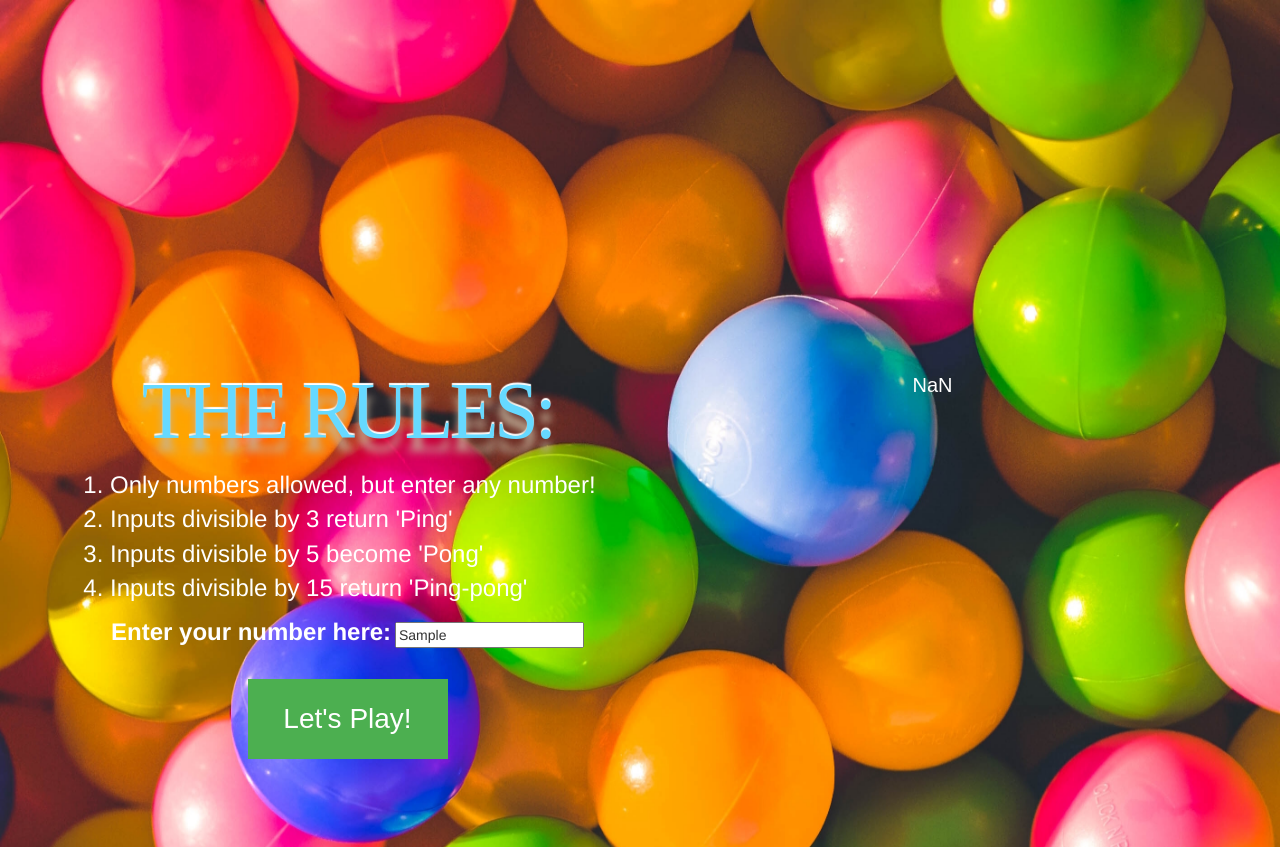
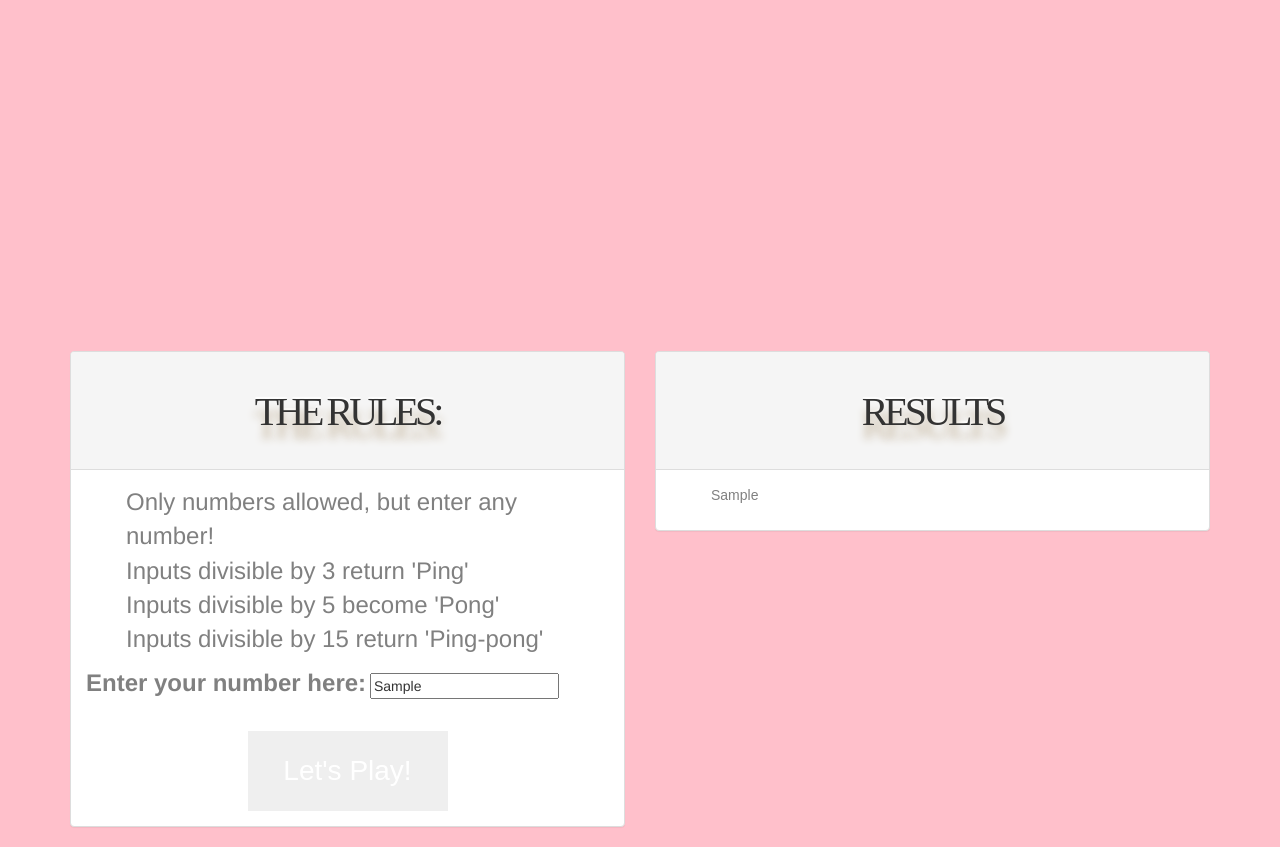
Before and after one commit to katebyars/pingpong, a plain HTML site: page index.html in a window 1280 px wide. Both pictures are taken after typing "Sample" into the empty fields and a click on the button "Let's Play!". Before the commit the page ends 800 px from the top, so only its background shows below. Drawn offline with Linux system fonts and the light colour scheme.

Commit message:
corrected output to show ping, pong and ping-pong for numbers divisible by 3, 5, and 15 respectively

```diff
--- a/css/styles.css
+++ b/css/styles.css
@@ -1,16 +1,16 @@
-#mainpanel {
-  text-align: center;
-}
+
 .container {
   overflow-wrap: normal;
   overflow-wrap: breakword;
   word-wrap: break-word;
 }
-ol {
+ol, ul {
   text-align: left;
+  list-style: none;
+  color: gray;
 }
 p, ol, li, h1, .white, label {
-  color: white;
+  color: gray;
 }
 .white {
   font-size: 44px;
@@ -36,7 +36,7 @@ button {
 }
 .button {
     position: relative;
-    background-color: #4CAF50;
+    background-color: #gray;
     border: none;
     font-size: 28px;
     color: #FFFFFF;
@@ -48,6 +48,7 @@ button {
     text-decoration: none;
     overflow: hidden;
     cursor: pointer;
+
 }
 .button:after {
     content: "";
@@ -70,25 +71,27 @@ button {
 h3 {
   /* margin: 20px; */
   font-family: "Paytone One";
-  color: #202020;
+  color: #gray;
   text-transform: uppercase;
   letter-spacing: -2px;
 }
 h3 span {
   display: block;
   margin: 11px 0 17px 0;
-  font-size: 80px;
-  line-height: 80px;
-  color: #66d9ff;
+  font-size: 40px;
+  line-height: 60px;
+  color: #gray;
   text-shadow: 0 13.36px 8.896px #c4b59d,0 -2px 1px #fff;
   letter-spacing: -4px;
+  text-align: center;
 }
 body {
+  background-color: pink;
   overflow-wrap: normal;
   overflow-wrap: breakword;
   word-wrap: break-word;
 }
 
-#result {
-  font-size: 20px;
+.result {
+  font-size: 14px;
 }
--- a/index.html
+++ b/index.html
@@ -9,11 +9,14 @@
   </head>
   <body>
     <div class="container">
-      <img src="img/color.jpg" id="bg" alt="pingpong">
-      <div class="row" id="mainpanel">
+      <div class="row">
         <div class="col-md-6">
+          <div class="panel panel-default">
+            <div class="panel-heading">
+              <h3><span>The Rules:</span></h3>
+            </div>
+            <div class="panel-body">
               <form id="userInput">
-            <h3><span>The Rules:</span></h3>
                 <ol>
                   <li>Only numbers allowed, but enter any number!</li>
                   <li>Inputs divisible by 3 return 'Ping'</li>
@@ -22,12 +25,24 @@
                 </ol>
                 <label for="input">Enter your number here:</label>
                 <input type="text" name="input"><br>
-            <button class="button" type="submit" name="button">Let's Play!</button>
+                <button class="button center-block" type="submit" name="button">Let's Play!</button>
               </form>
             </div>
+          </div>
+        </div>
         <div class="col-md-6">
+          <div class="panel panel-default">
+            <div class="panel-heading">
+              <h3><span>Results</span></h3>
+            </div>
+            <div class="panel-body">
               <div id="outputArea">
-          <span class="white" id="result"><h1></h1></span>
+                <ul>
+                  <span id="output" class="white result">
+                  </span>
+                </ul>
+              </div>
+            </div>
           </div>
         </div>
       </div>
--- a/js/scripts.js
+++ b/js/scripts.js
@@ -1,39 +1,54 @@
 $(document).ready(function() {
 ///Front End Logic///
   $("form#userInput").submit(function(event) {
-    var input = $("input:text").val();
+    var input = ("");
+    var result = [];
+    var resultArray =[];
+    input = $("input:text").val();
+    result = returnCountDown(resultArray, input);
+    appendAsList(result);
+    event.preventDefault();
+    $("#output").addClass(".result");
+  });
+
+///Back End Logic///
+  function returnCountDown(anArray, userInput) {
     var newArray = [];
-    var result = getResult(newArray, input);
-    $("#result").append(result + "<br>");
-    event.preventDefault();
-  });
+    parseInt(userInput);
+    anArray.push(userInput);
+    for (var i = userInput; userInput > 1; i += 1) {
+      userInput -= 1 ;
+      anArray.push(userInput);
+    }
+    anArray.reverse();
+    anArray.forEach(function(part) {
+      if (part%3===0 && part%5!=0) {
+          newArray.push("ping");
+      } else if (part%5===0 && part%15===0) {
+         newArray.push("ping-pong");
+      } else if (part%5===0) {
+         newArray.push("pong");
+      } else {
+        newArray.push(part);
+      }
+    });
+    return newArray;
+  }
+
+  function appendAsList(anyArray) {
+    $("#output").empty();
+    anyArray.forEach(function(object) {
+      $(".result").append("<li>" + object + "<br>");
+    });
+  }
+
+
 });
 
-///Back End Logic///
 
-function returnCountDown(anArray, userInput) {
-  var aNumber = parseInt(userInput);
-  anArray.push(aNumber);
 
-  for (var i = aNumber; aNumber > 1; i += 1) {
-      aNumber -= 1 ;
-      anArray.push(aNumber);
-  }
-  anArray.reverse();
-  return anArray;
-}
 
-function getResult(anArray, userInput) {
-  var theInput = parseInt(userInput);
 
-  if (theInput%3===0 && theInput%5!=0) {
-      return "ping";
-  } else if (theInput%5===0 && theInput%15===0) {
-     return "ping-pong";
-  } else if (theInput%5===0) {
-     return "pong";
-  } else if ((theInput%3!=0)||(theInput%5!=0)) {
-     returnCountDown(anArray, userInput);
-     return anArray;
-  }
-}
+// function replaceNumbers(anArrayOfNumbers){
+
+// }
```
Also changed, not shown: 1 other file. Lines whose indentation alone changed are shown as unchanged.
